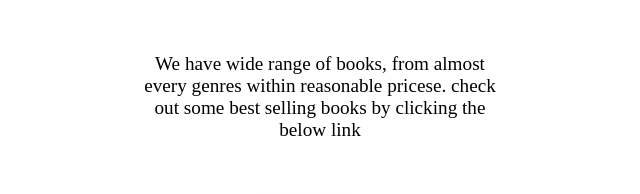
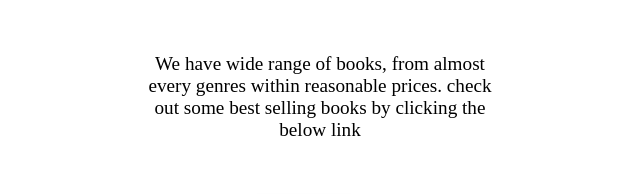
Before and after one commit to RRaj-03/Book-store, a plain HTML site: page index.html in a window 1280 px wide. Shown: the part 380-574 px from the top of the page, 32-672 px from the left. Drawn offline with Linux system fonts and the light colour scheme; a web font is replaced by a local one.

Commit message:
Update index.html

```diff
--- a/index.html
+++ b/index.html
@@ -20,7 +20,7 @@
             <div class="introtext">
                 <div class="introhead">Welcome to Our</div>
                 <div class="name">RR BookStore Webpage</div>
-                <div class="introtext">We have wide range of books, from almost every genres within reasonable pricese.
+                <div class="introtext">We have wide range of books, from almost every genres within reasonable prices.
                     check out some best selling books by clicking the below link</div>
                 <div class="button head" ><a href="#bestseller">Best Seller</a></div>
             </div>
```
